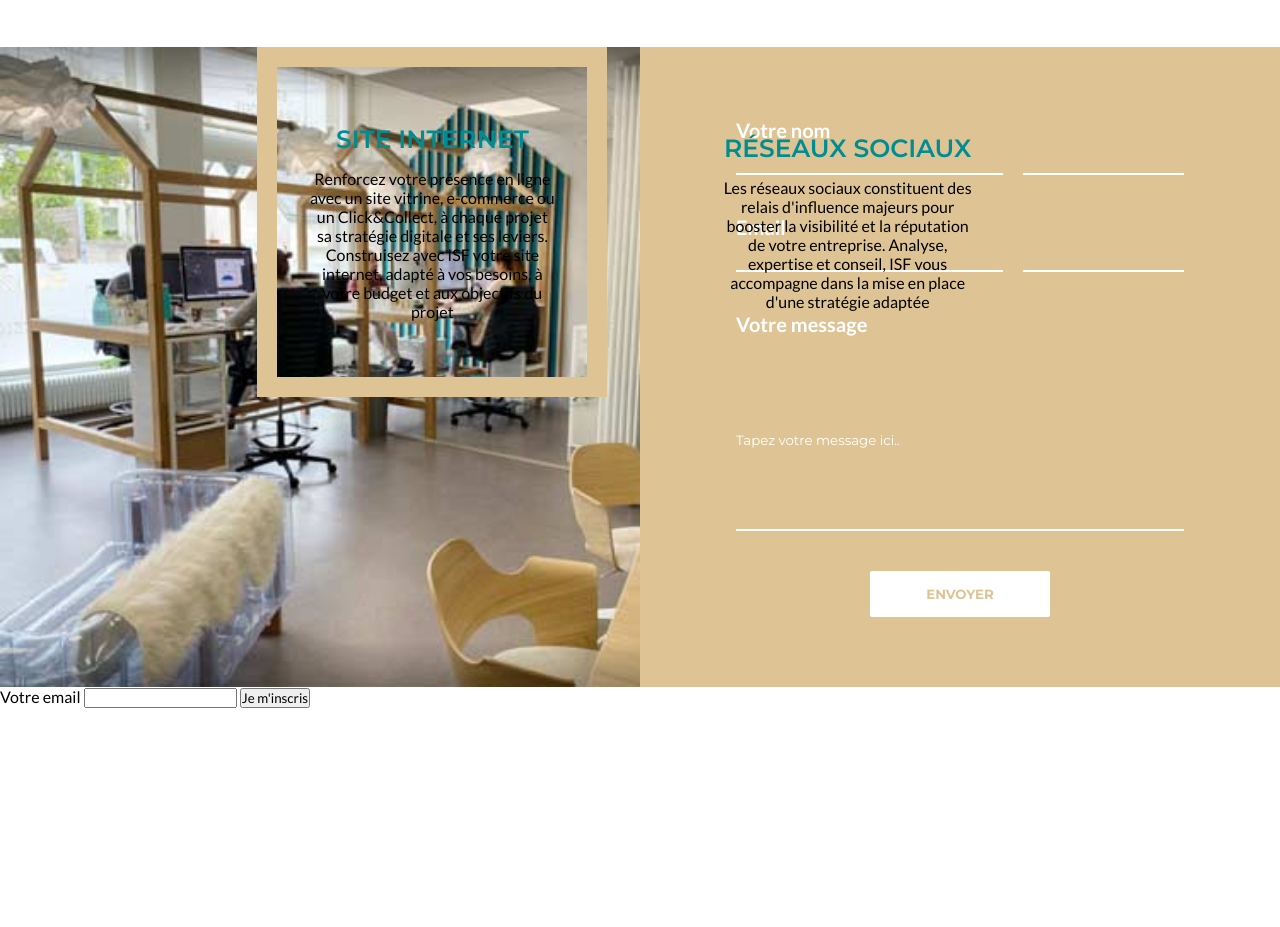
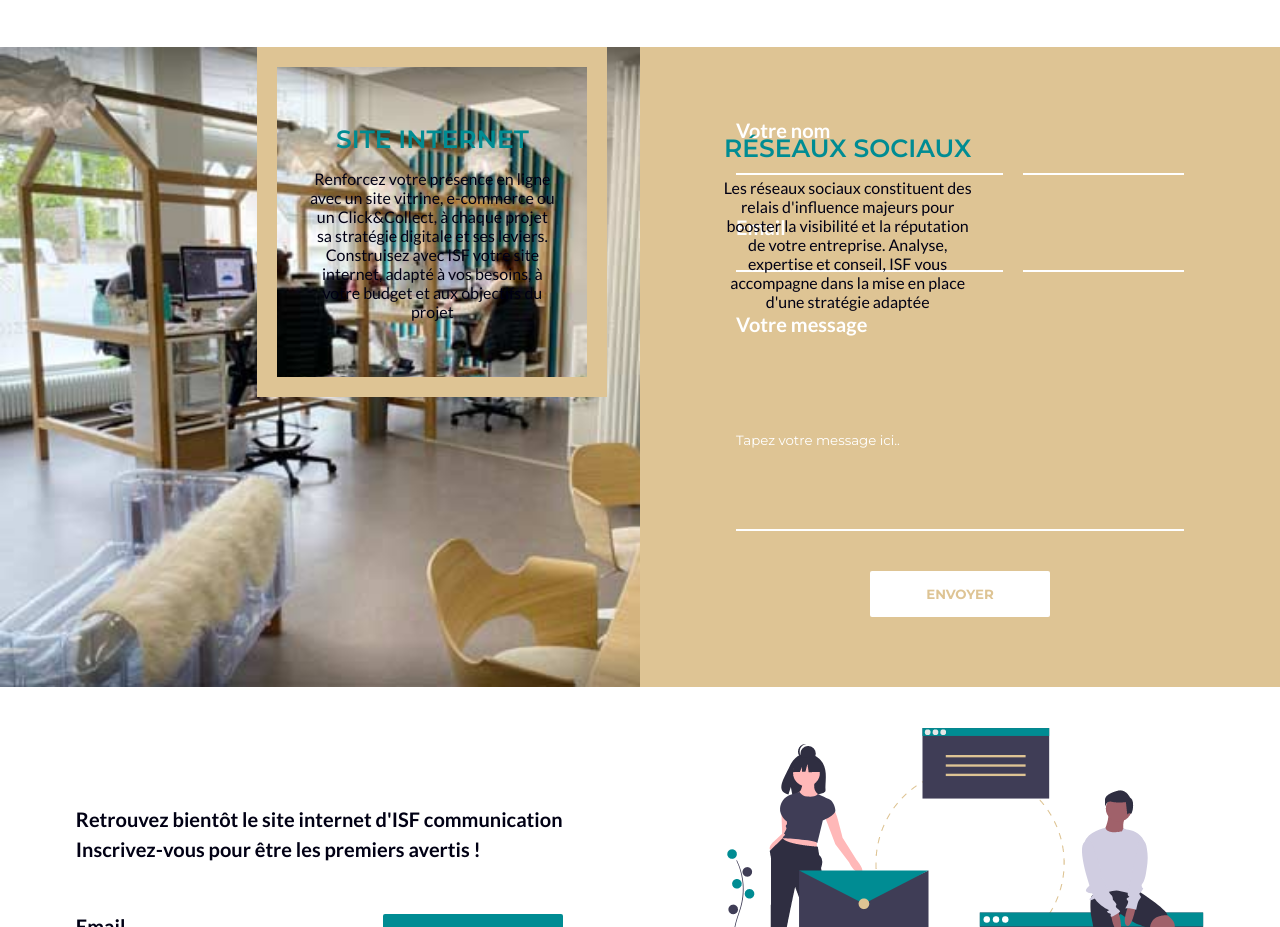
Before and after one commit to fredericVannier/isf--communication, a plain HTML site: page index.html in a window 1280 px wide. Shown: the part 1873-2800 px from the top of the page. Before the commit the page ends 2581 px from the top, so only its background shows below. Drawn offline with nearby package versions, Linux system fonts and the light colour scheme.

Commit message:
section newsletter

```diff
--- a/index.html
+++ b/index.html
@@ -15,7 +15,8 @@
     <main>
         <section id="landing">
 
-            Nav
+            <!-- Navbar -->
+
             <nav class="nav-container">
                 <div class="logo-container">
                     <h1 id="logo">Logo</h1>
@@ -127,7 +128,7 @@
 
     <!-- Contact section -->
 
-    <section class="contact-section">
+    <section id="contact-section">
         <div class="contact-container">
             <div class="image-contact"></div>
 
@@ -148,18 +149,28 @@
 
     <!-- Newsletter section -->
 
-    <section class="newsletter-section">
+    <section id="newsletter-section">
         <div class="news-container">
             <div class="news-text-container">
-                <p class="news-text"></p>
-                <form>
-                    <label for="email"> Votre email</label>
-                    <input type="email">
+                <p class="news-text">Retrouvez bientôt le site internet
+                    d'ISF communication
+                    <br>
+                    Inscrivez-vous pour être les premiers avertis !</p>
+                <div class="form-container">
+                    <form>
+                        <label for="email"> Email</label>
+                        <input type="email">
+                    </form>
                     <button class="form-btn">Je m'inscris</button>
-                </form>
+                </div>
+            </div>
+            <div class="news-image">
+                <img src="./images/newsletter.png" alt="newsletter">
             </div>
         </div>
     </section>
+
+
 
     <div class="intro">
         <div class="intro-text">
--- a/styles/_form.scss
+++ b/styles/_form.scss
@@ -1,6 +1,6 @@
 @import "./variables";
 
-.contact-section {
+#contact-section {
   height: 80vh;
 
   .contact-container {
--- /dev/null
+++ b/styles/_newsletter.scss
@@ -0,0 +1,69 @@
+@import "./variables";
+
+#newsletter-section {
+  height: 50vh;
+  display: flex;
+  flex-direction: column;
+  align-items: center;
+
+  .news-container {
+    height: 100%;
+    width: 100%;
+    display: flex;
+    align-items: center;
+    justify-content: space-around;
+
+    .news-text-container {
+      .news-text {
+        font-size: 20px;
+        font-weight: 700;
+        line-height: 30px;
+        margin-bottom: 50px;
+      }
+    }
+
+    .form-container {
+      display: flex;
+      justify-content: space-between;
+
+      form {
+        display: flex;
+        flex-direction: column;
+
+        label {
+            font-family: "Lato", sans-serif;
+            margin-bottom: 15px;
+            font-weight: 700;
+            font-size: 20px;
+          }
+
+          input {
+              width: 250px;
+            border: none;
+            border-bottom: 2px solid $fontColor;
+            color: $fontColor;
+          }
+
+      }
+
+      button {
+        text-transform: uppercase;
+        color: white;
+        font-family: "Montserrat", sans-serif;
+        font-weight: 700;
+        border: none;
+        border-radius: 2px;
+        width: 180px;
+
+        &:hover{
+            background: $secondaryColor;
+        }
+      }
+
+      .form-btn {
+        padding: 15px 30px;
+        background: $primaryColor;
+      }
+    }
+  }
+}
--- a/styles/style.scss
+++ b/styles/style.scss
@@ -2,6 +2,7 @@
 @import "./about";
 @import "./missions";
 @import "./form";
+@import "./newsletter";
 
 * {
   margin: 0;
@@ -9,6 +10,7 @@
   box-sizing: border-box;
   font-family: "Lato", sans-serif;
   outline:none;
+  color: $fontColor;
 }
 
 main {
```
Also changed, not shown: images/newsletter.png (added), styles/style.css, 1 other file.
